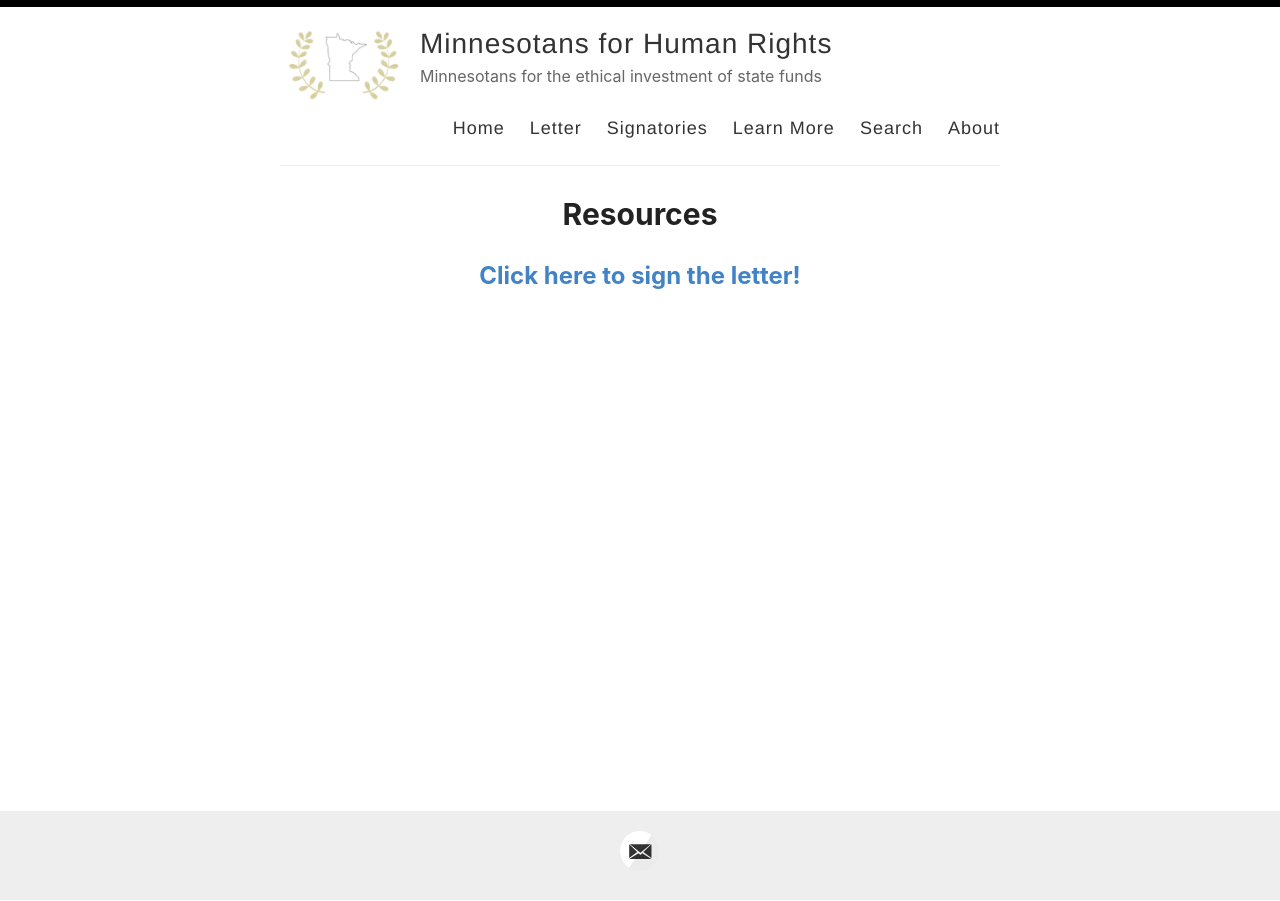
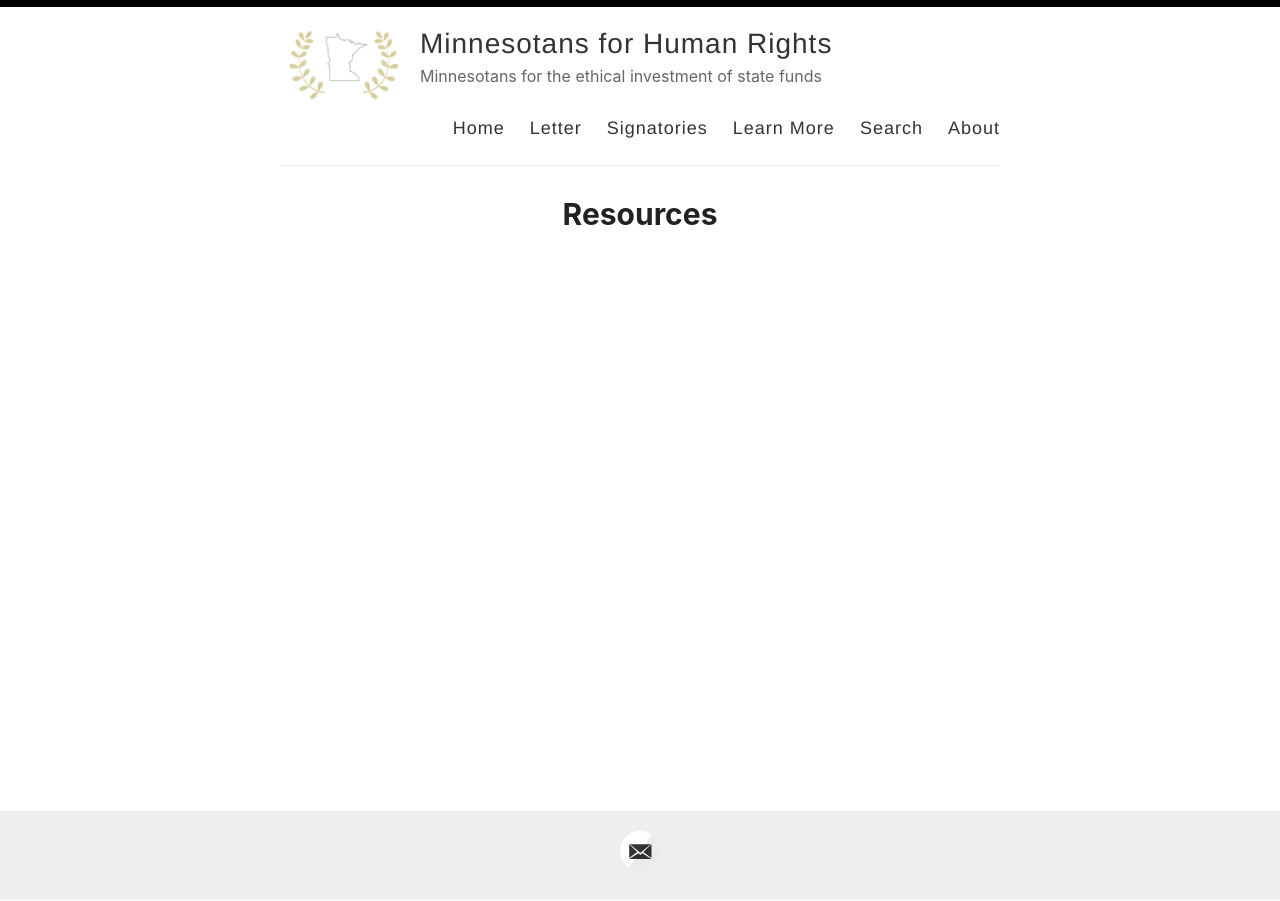
Before and after one commit to adamrahim/adamrahim.github.io, a Jekyll site: the page built from _posts/2020-12-23-learn_more.md, in a window 1280 px wide. Built offline with Jekyll 4.4.1, drawn with Linux system fonts in a browser that asks for light colours.

Commit message:
Update 2020-12-23-learn_more.md

```diff
--- a/_posts/2020-12-23-learn_more.md
+++ b/_posts/2020-12-23-learn_more.md
@@ -2,7 +2,5 @@
 layout: page
 title: Resources
 permalink: /resources/
-excerpt:
+excerpt: Links and resources regarding ethical investing.
 ---
-
-## [Click here to sign the letter!](https://forms.gle/tHgMV44jnT69SfnY6 "Google Form to Support MN 4 Human Rights")
```
